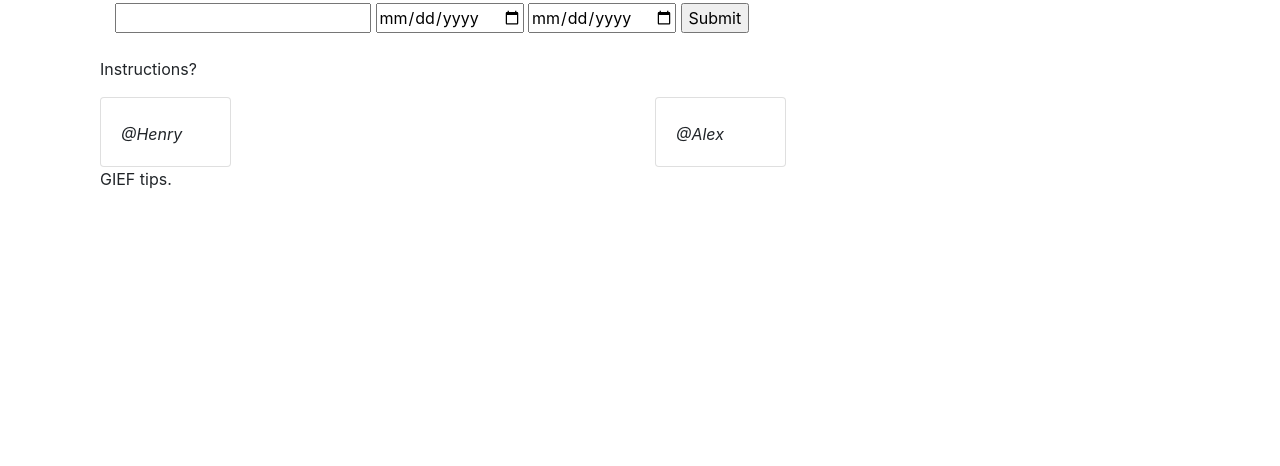
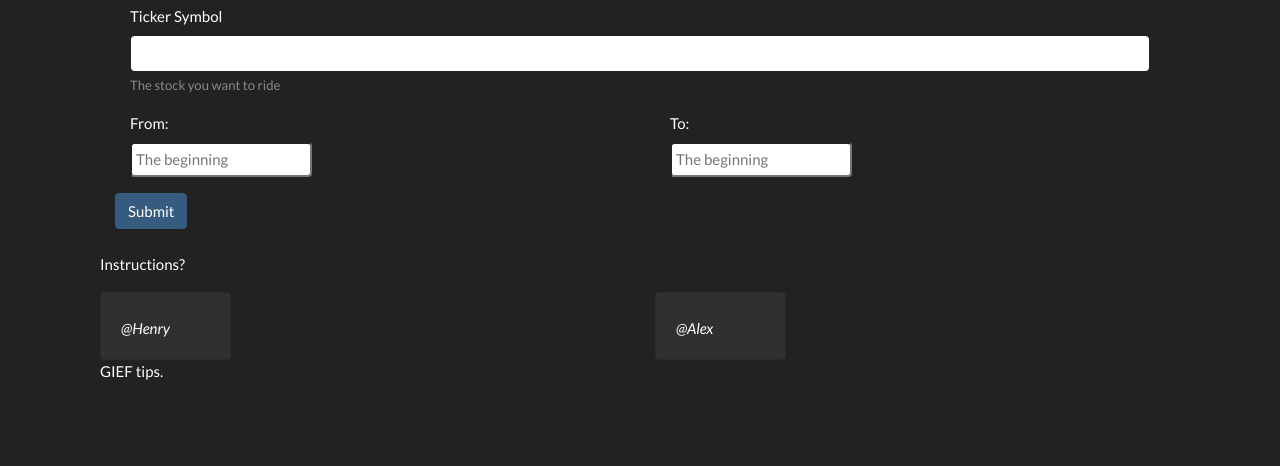
Before and after one commit to Aeory/hodl-rider, a Flask app: page / in a window 1280 px wide. Shown: the part 733-1199 px from the top of the page. Before the commit the page ends 922 px from the top, so only its background shows below. Run offline with Flask 2, Linux system fonts and the light colour scheme; parts of the project's set-up code (start-up, migrations or seed data) failed here and were passed over; some libraries are stand-ins or nearby versions.

Commit message:
Adds darkmode and datepickers

```diff
--- a/client/templates/_base.html
+++ b/client/templates/_base.html
@@ -9,7 +9,8 @@
     <meta name="author" content="">
     <meta name="viewport" content="width=device-width,initial-scale=1">
     <!-- styles -->
-    <link rel="stylesheet" href="https://maxcdn.bootstrapcdn.com/bootstrap/4.0.0/css/bootstrap.min.css" integrity="sha384-Gn5384xqQ1aoWXA+058RXPxPg6fy4IWvTNh0E263XmFcJlSAwiGgFAW/dAiS6JXm" crossorigin="anonymous">
+    <link rel="stylesheet" href="https://stackpath.bootstrapcdn.com/bootswatch/4.4.1/darkly/bootstrap.min.css" crossorigin="anonymous">
+    <link rel="stylesheet" href="https://cdnjs.cloudflare.com/ajax/libs/bootstrap-datepicker/1.9.0/css/bootstrap-datepicker.min.css">
     <link href="{{url_for('static', filename='main.css')}}" rel="stylesheet" media="screen">
     {% block css %}{% endblock %}
   </head>
@@ -56,6 +57,8 @@
     <script src="https://cdnjs.cloudflare.com/ajax/libs/popper.js/1.12.9/umd/popper.min.js" integrity="sha384-ApNbgh9B+Y1QKtv3Rn7W3mgPxhU9K/ScQsAP7hUibX39j7fakFPskvXusvfa0b4Q" crossorigin="anonymous"></script>
     <script src="https://maxcdn.bootstrapcdn.com/bootstrap/4.0.0/js/bootstrap.min.js" integrity="sha384-JZR6Spejh4U02d8jOt6vLEHfe/JQGiRRSQQxSfFWpi1MquVdAyjUar5+76PVCmYl" crossorigin="anonymous"></script>
     <script src="{{url_for('static', filename='main.js')}}" type="text/javascript"></script>
+    <script src="https://cdnjs.cloudflare.com/ajax/libs/bootstrap-datepicker/1.9.0/js/bootstrap-datepicker.min.js"></script>
+
     {% block js %}{% endblock %}
 
   </body>
--- a/client/templates/main/home.html
+++ b/client/templates/main/home.html
@@ -9,6 +9,13 @@
                 <h1>Hodlrider</h1>
             </div>
         </div>
+    </div>
+
+    <div class="row mt-4 mx-auto">
+        <figure class="figure mx-auto">
+          <img src="https://media.giphy.com/media/Vi5qBEpExoCmzEcDvF/giphy.gif" class="figure-img img-fluid rounded">
+          <figcaption class="figure-caption">The Great BTC Massacre - 2017 (colorized).</figcaption>
+        </figure>
     </div>
 
     <div class="row mt-4">
@@ -26,20 +33,51 @@
     </div>
 
     <div class="row mt-4 mx-auto">
-        <figure class="figure mx-auto">
-          <img src="https://media.giphy.com/media/Vi5qBEpExoCmzEcDvF/giphy.gif" class="figure-img img-fluid rounded">
-          <figcaption class="figure-caption">The Great BTC Massacre - 2017 (colorized).</figcaption>
-        </figure>
-    </div>
+        <div class="col mx-auto">
+            <form action="/" method="post">
+                <div class="row">
+                    <div class="col">
+                         <div class="form-group">
+                             <div class="col">
+                                <label for="ticker">Ticker Symbol</label>
+                             </div>
+                             <div class="col">
+                                 <input type="text" class="form-control" id="ticker" aria-describedby="ticker">
+                                 <small id="tickerHelp" class="form-text text-muted">The stock you want to ride</small>
+                             </div>
+                        </div>
+                    </div>
+                </div>
 
-    <div class="row mt-4 mx-auto">
-        <div class="col mx-auto">
-            <form action="/hodl" method="post">
-                <input type="text" name="ticker">
-                <input type="date" name="from">
-                <input type="date" name="to">
+                 <div class="row">
+                    <div class="col ">
+                         <div class="form-group">
+                             <div class="form-group date-range">
+                                 <div class="col">
+                                    <label for="from-date">From:</label>
+                                 </div>
+                                 <div class="col">
+                                     <input data-provide="datepicker" class="datepicker" id="from-date" data-date-format="mm/dd/yyyy" placeholder="The beginning">
+                                 </div>
+                             </div>
+                        </div>
+                    </div>
+
+                    <div class="col">
+                         <div class="form-group">
+                             <div class="form-group date-range">
+                                 <div class="col">
+                                     <label for="from-date">To:</label>
+                                 </div>
+                                 <div class="col">
+                                     <input data-provide="datepicker" class="datepicker" id="from-date" data-date-format="mm/dd/yyyy" placeholder="The beginning">
+                                 </div>
+                             </div>
+                        </div>
+                    </div>
+                </div>
                 {{ form.csrf_token }}
-                <input type="submit">
+                <button type="submit" class="btn btn-primary">Submit</button>
             </form>
         </div>
     </div>
```
